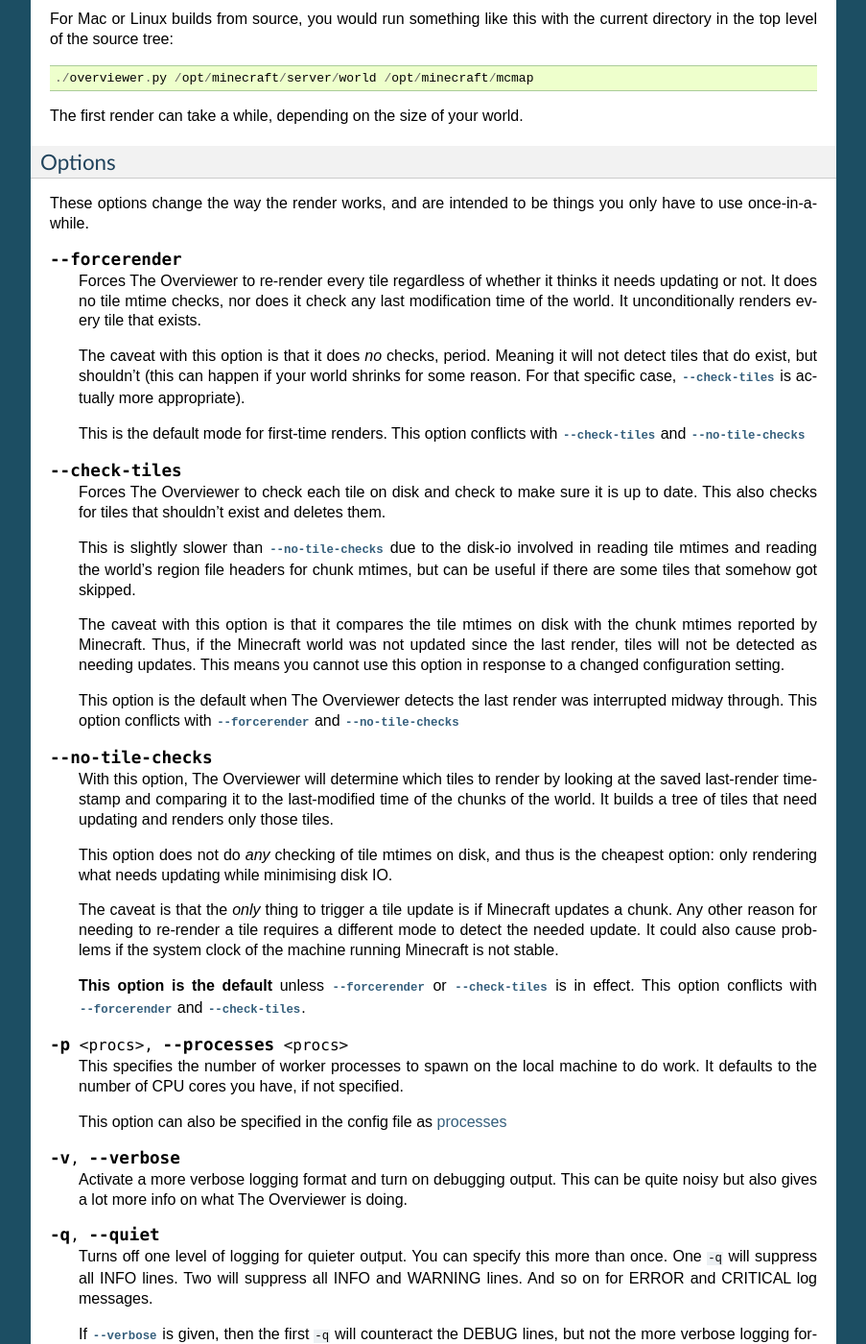
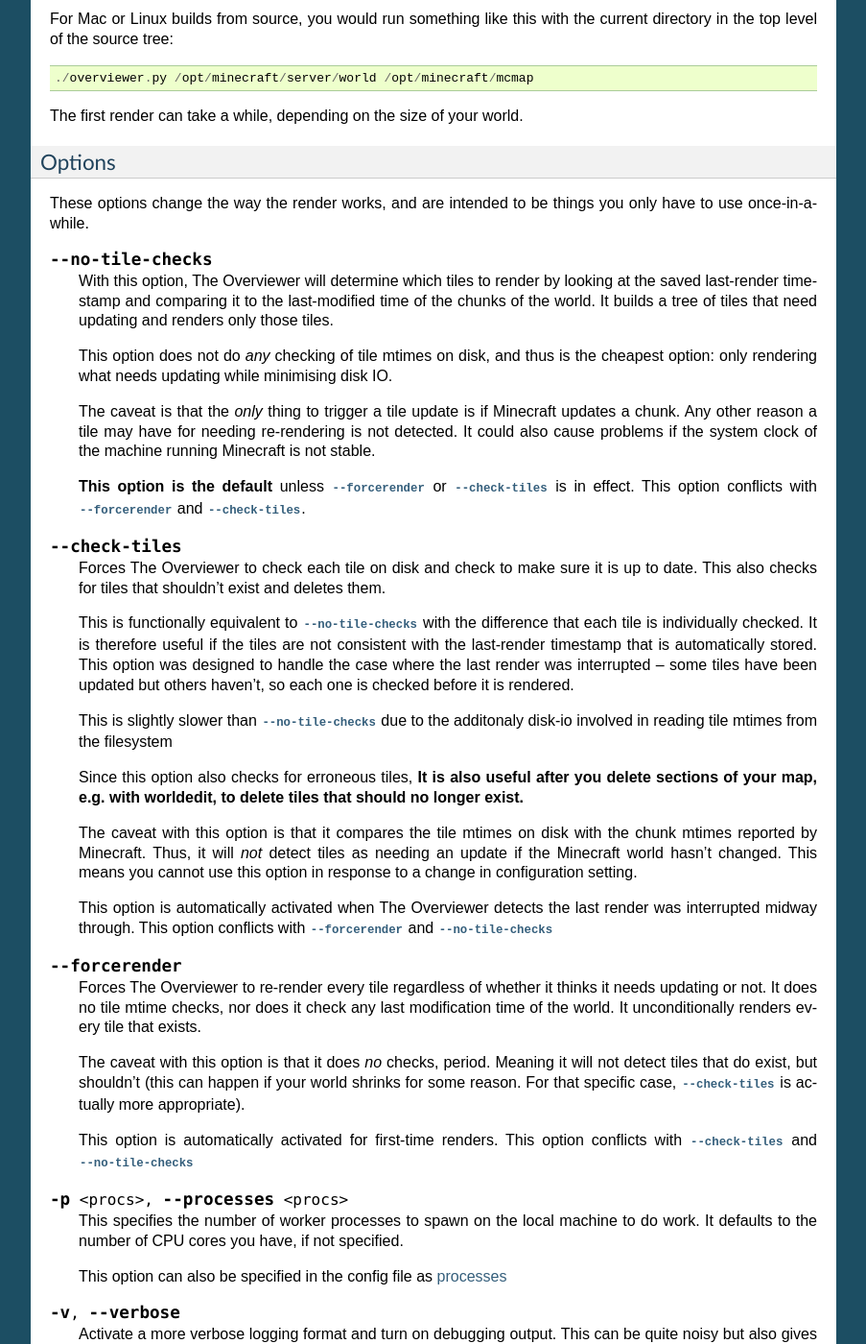
Before and after one commit to overviewer/Minecraft-Overviewer, a Sphinx documentation site: the page built from docs/running.rst, in a window 1280 px wide and 1400 px high, scrolled down 1640 px. Shown: the whole window at 96% size, without its empty margins (198-1101 px from the left). Built offline with Sphinx 7.4.7, drawn with Linux system fonts in a browser that asks for light colours; some of the changed lines change nothing that is shown.

Commit message:
clarified docs around the tile check options

```diff
--- a/docs/running.rst
+++ b/docs/running.rst
@@ -113,6 +113,55 @@ Options
 These options change the way the render works, and are intended to be things you
 only have to use once-in-a-while.
 
+.. cmdoption:: --no-tile-checks
+
+    With this option, The Overviewer will determine which tiles to render by
+    looking at the saved last-render timestamp and comparing it to the
+    last-modified time of the chunks of the world. It builds a tree of tiles
+    that need updating and renders only those tiles.
+
+    This option does not do *any* checking of tile mtimes on disk, and thus is
+    the cheapest option: only rendering what needs updating while minimising
+    disk IO.
+
+    The caveat is that the *only* thing to trigger a tile update is if Minecraft
+    updates a chunk. Any other reason a tile may have for needing re-rendering
+    is not detected. It could also cause problems if the system clock of the
+    machine running Minecraft is not stable.
+
+    **This option is the default** unless :option:`--forcerender` or
+    :option:`--check-tiles` is in effect.  This option conflicts with
+    :option:`--forcerender` and :option:`--check-tiles`.
+
+.. cmdoption:: --check-tiles
+
+    Forces The Overviewer to check each tile on disk and check to make sure it
+    is up to date. This also checks for tiles that shouldn't exist and deletes
+    them.
+
+    This is functionally equivalent to :option:`--no-tile-checks` with the
+    difference that each tile is individually checked. It is therefore useful if
+    the tiles are not consistent with the last-render timestamp that is
+    automatically stored. This option was designed to handle the case where the
+    last render was interrupted -- some tiles have been updated but others
+    haven't, so each one is checked before it is rendered.
+
+    This is slightly slower than :option:`--no-tile-checks` due to the
+    additonaly disk-io involved in reading tile mtimes from the filesystem
+
+    Since this option also checks for erroneous tiles, **It is also useful after
+    you delete sections of your map, e.g. with worldedit, to delete tiles that
+    should no longer exist.**
+
+    The caveat with this option is that it compares the tile mtimes on disk with
+    the chunk mtimes reported by Minecraft. Thus, it will *not* detect tiles as
+    needing an update if the Minecraft world hasn't changed. This means you
+    cannot use this option in response to a change in configuration setting.
+
+    This option is automatically activated when The Overviewer detects the last
+    render was interrupted midway through. This option conflicts with
+    :option:`--forcerender` and :option:`--no-tile-checks`
+
 .. cmdoption:: --forcerender
 
     Forces The Overviewer to re-render every tile regardless of whether it
@@ -125,49 +174,9 @@ only have to use once-in-a-while.
     world shrinks for some reason. For that specific case,
     :option:`--check-tiles` is actually more appropriate).
 
-    This is the default mode for first-time renders. This option conflicts with
-    :option:`--check-tiles` and :option:`--no-tile-checks`
+    This option is automatically activated for first-time renders. This option
+    conflicts with :option:`--check-tiles` and :option:`--no-tile-checks`
 
-.. cmdoption:: --check-tiles
-
-    Forces The Overviewer to check each tile on disk and check to make sure it
-    is up to date. This also checks for tiles that shouldn't exist and deletes
-    them.
-
-    This is slightly slower than :option:`--no-tile-checks` due to the disk-io
-    involved in reading tile mtimes and reading the world's region file headers
-    for chunk mtimes, but can be useful if there are some tiles that somehow got
-    skipped.
-
-    The caveat with this option is that it compares the tile mtimes on disk with
-    the chunk mtimes reported by Minecraft. Thus, if the Minecraft world was not
-    updated since the last render, tiles will not be detected as needing
-    updates. This means you cannot use this option in response to a changed
-    configuration setting.
-
-    This option is the default when The Overviewer detects the last render was
-    interrupted midway through. This option conflicts with
-    :option:`--forcerender` and :option:`--no-tile-checks`
-
-.. cmdoption:: --no-tile-checks
-
-    With this option, The Overviewer will determine which tiles to render by
-    looking at the saved last-render timestamp and comparing it to the
-    last-modified time of the chunks of the world. It builds a tree of tiles
-    that need updating and renders only those tiles.
-
-    This option does not do *any* checking of tile mtimes on disk, and thus is
-    the cheapest option: only rendering what needs updating while minimising
-    disk IO.
-
-    The caveat is that the *only* thing to trigger a tile update is if Minecraft
-    updates a chunk. Any other reason for needing to re-render a tile requires a
-    different mode to detect the needed update. It could also cause problems if
-    the system clock of the machine running Minecraft is not stable.
-
-    **This option is the default** unless :option:`--forcerender` or
-    :option:`--check-tiles` is in effect.  This option conflicts with
-    :option:`--forcerender` and :option:`--check-tiles`.
 
 .. cmdoption:: -p <procs>, --processes <procs>
 
```
